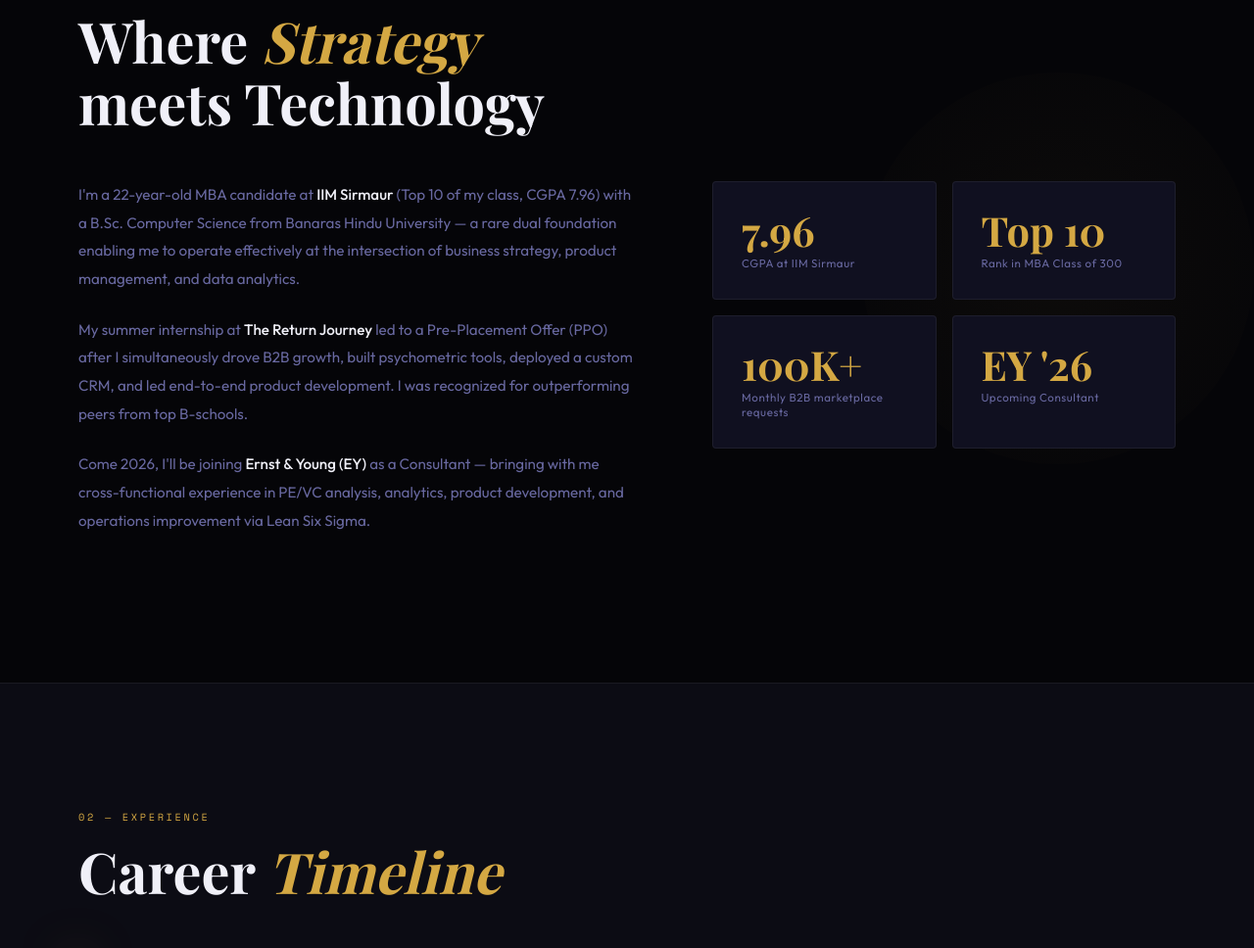
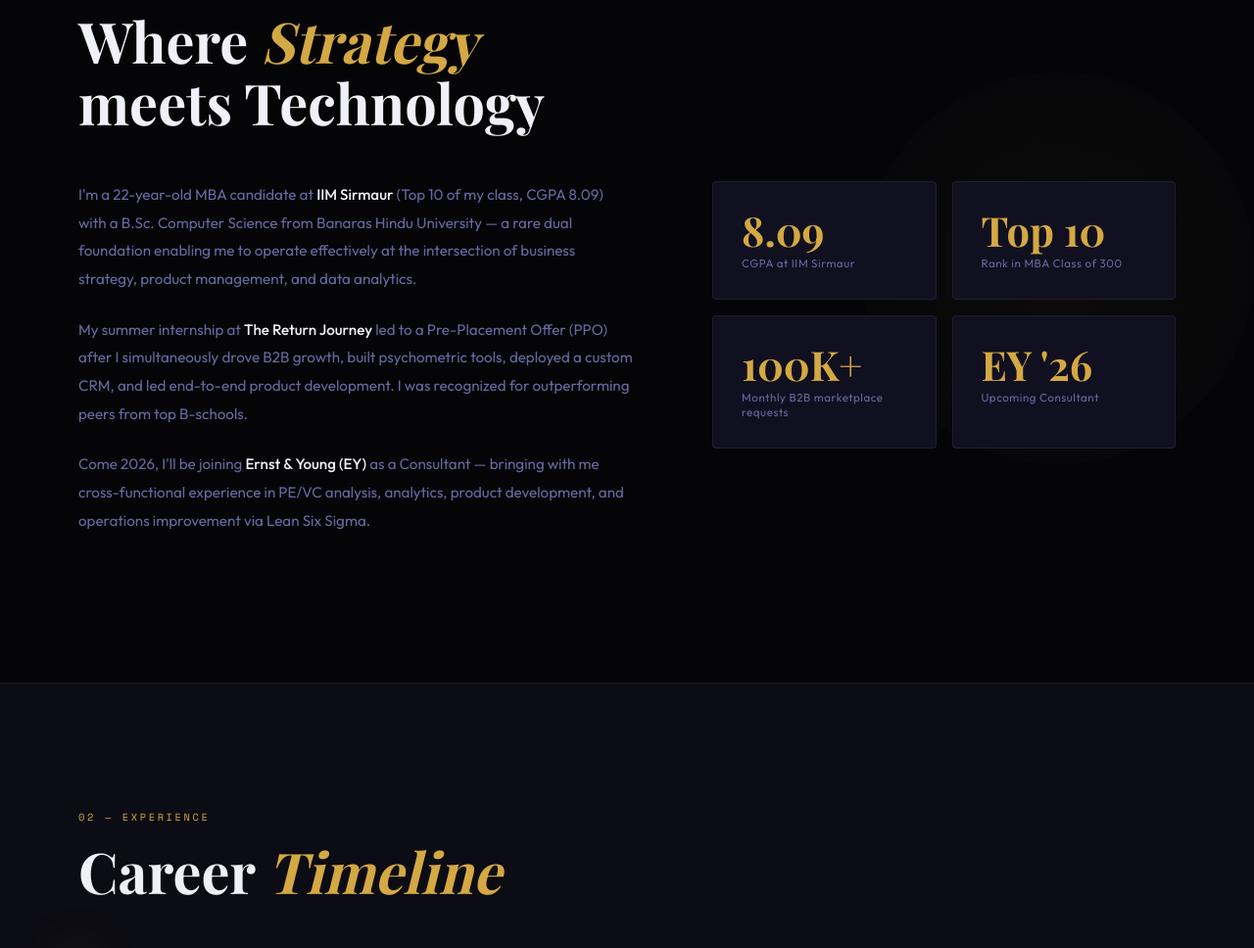
Before and after one commit to shandilyaar/aryan-portfolio, a plain HTML site: page index.html in a window 1280 px wide. Shown: the part 1016-1984 px from the top of the page at 98% size. Drawn offline with nearby package versions, Linux system fonts and the light colour scheme; a web font is replaced by a local one.

Commit message:
Update index.html

```diff
--- a/index.html
+++ b/index.html
@@ -331,13 +331,13 @@
   <h2>Where <em>Strategy</em><br>meets Technology</h2>
   <div class="about-grid">
     <div class="about-text">
-      <p>I'm a 22-year-old MBA candidate at <strong>IIM Sirmaur</strong> (Top 10 of my class, CGPA 7.96) with a B.Sc. Computer Science from Banaras Hindu University — a rare dual foundation enabling me to operate effectively at the intersection of business strategy, product management, and data analytics.</p>
+      <p>I'm a 22-year-old MBA candidate at <strong>IIM Sirmaur</strong> (Top 10 of my class, CGPA 8.09) with a B.Sc. Computer Science from Banaras Hindu University — a rare dual foundation enabling me to operate effectively at the intersection of business strategy, product management, and data analytics.</p>
       <p>My summer internship at <strong>The Return Journey</strong> led to a Pre-Placement Offer (PPO) after I simultaneously drove B2B growth, built psychometric tools, deployed a custom CRM, and led end-to-end product development. I was recognized for outperforming peers from top B-schools.</p>
       <p>Come 2026, I'll be joining <strong>Ernst & Young (EY)</strong> as a Consultant — bringing with me cross-functional experience in PE/VC analysis, analytics, product development, and operations improvement via Lean Six Sigma.</p>
     </div>
     <div class="stats-grid">
       <div class="stat-card">
-        <div class="stat-num">7.96</div>
+        <div class="stat-num">8.09</div>
         <div class="stat-label">CGPA at IIM Sirmaur</div>
       </div>
       <div class="stat-card">
```
